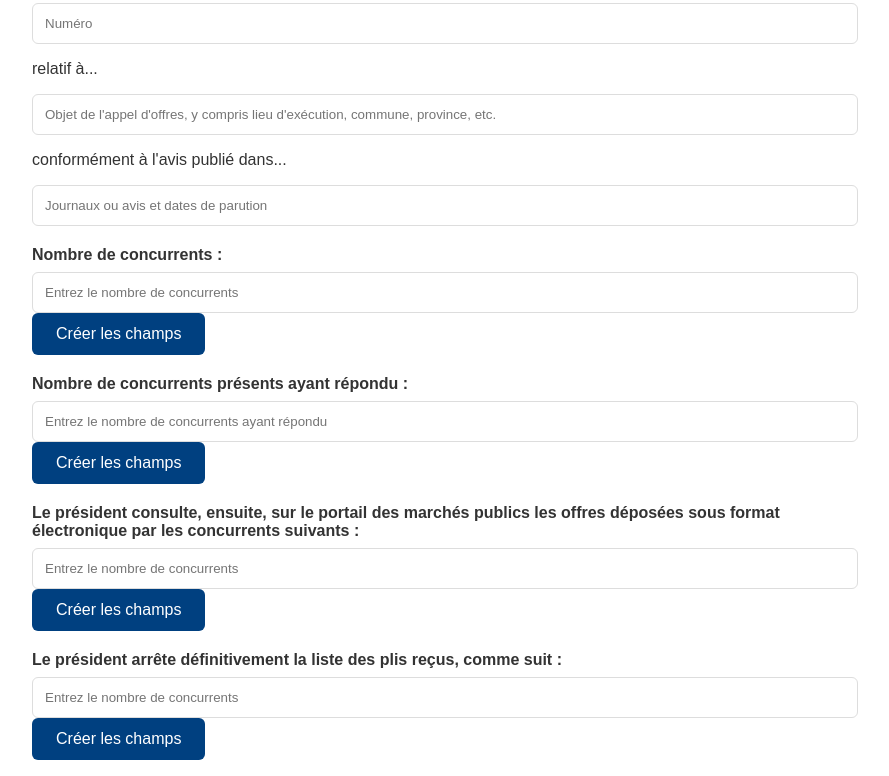
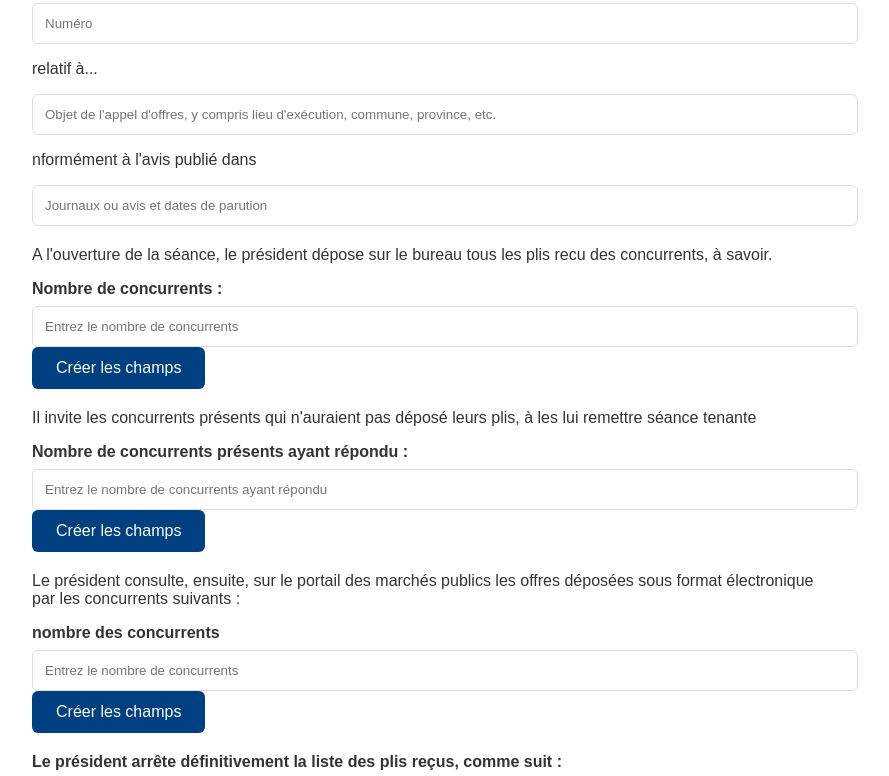
Before and after one commit to hafsa05-emi/monformulaire-stage, a plain HTML site: page index.html in a window 1280 px wide. Shown: the part 961-1737 px from the top of the page, without its empty margins (208-1097 px from the left). Drawn offline with nearby package versions, Linux system fonts and the light colour scheme; a script that the page names is missing.

Commit message:
Update index.html

```diff
--- a/index.html
+++ b/index.html
@@ -89,11 +89,12 @@
                     <p>relatif à...</p>
                     <input type="text" id="declarationObject" name="declarationObject" placeholder="Objet de l'appel d'offres, y compris lieu d'exécution, commune, province, etc." required>
 
-                    <p>conformément à l'avis publié dans...</p>
+                    <p>nformément à l'avis publié dans</p>
                     <input type="text" id="declarationPublication" name="declarationPublication" placeholder="Journaux ou avis et dates de parution" required>
                 </div>
 
                 <div class="form-group">
+                    <p> A l'ouverture de la séance, le président dépose sur le bureau tous les plis recu des concurrents, à savoir.</p>
                     <label for="concurrentsNumber">Nombre de concurrents :</label>
                     <input type="number" id="concurrentsNumber" name="concurrentsNumber" placeholder="Entrez le nombre de concurrents">
                     <button type="button" id="createConcurrentsFieldsButton">Créer les champs</button>
@@ -101,6 +102,7 @@
                 <div id="concurrentsFieldsContainer"></div>
 
                 <div class="form-group">
+                    <p> Il invite les concurrents présents qui n'auraient pas déposé leurs plis, à les lui remettre séance tenante</p>
                     <label for="reponsesNumber">Nombre de concurrents présents ayant répondu :</label>
                     <input type="number" id="reponsesNumber" name="reponsesNumber" placeholder="Entrez le nombre de concurrents ayant répondu">
                     <button type="button" id="createReponsesFieldsButton">Créer les champs</button>
@@ -109,7 +111,8 @@
 
                 <!-- New Section for Electronic Offers -->
                 <div class="form-group">
-                    <label for="electronicOffersNumber">Le président consulte, ensuite, sur le portail des marchés publics les offres déposées sous format électronique par les concurrents suivants :</label>
+                  <p>Le président consulte, ensuite, sur le portail des marchés publics les offres déposées sous format électronique par les concurrents suivants :</p>
+                    <label for="electronicOffersNumber">nombre des concurrents</label>
                     <input type="number" id="electronicOffersNumber" name="electronicOffersNumber" placeholder="Entrez le nombre de concurrents">
                     <button type="button" id="createElectronicOffersFieldsButton">Créer les champs</button>
                 </div>
@@ -172,8 +175,7 @@
 
 				<!-- Nouvelle section pour les concurrents non admis -->
                 <div class="form-group">
-                   <p>C-Liste des concurrents non admis :</p>
-                   <label for="nonAdmisNumber">Nombre de concurrents non admis :</label>
+                   <label for="nonAdmisNumber">C-Liste des concurrents non admis :</label>
                    <input type="number" id="nonAdmisNumber" name="nonAdmisNumber" placeholder="Entrez le nombre de concurrents non admis">
                    <button type="button" id="createNonAdmisFieldsButton">Créer les champs</button>
                 </div>
```
